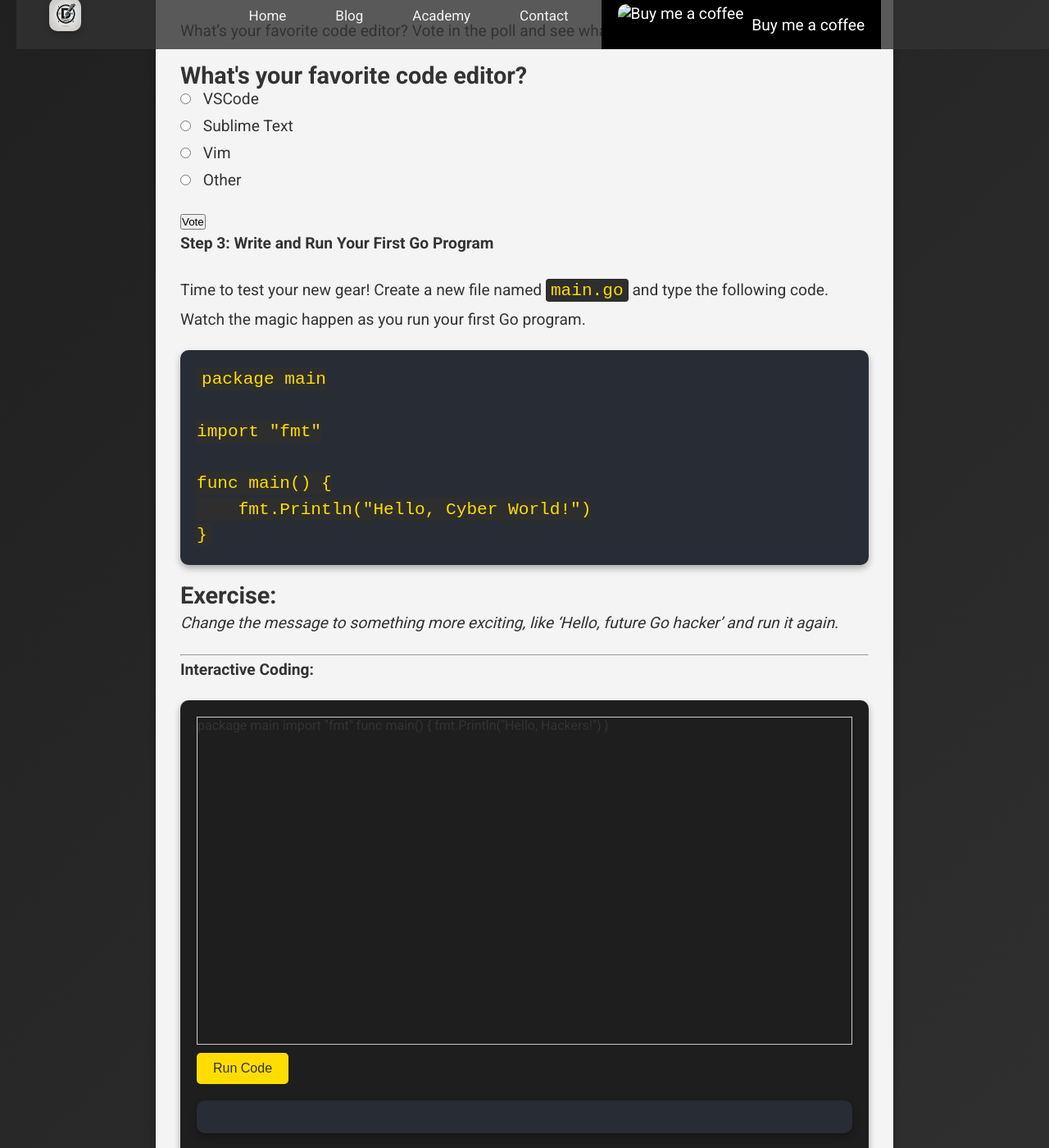
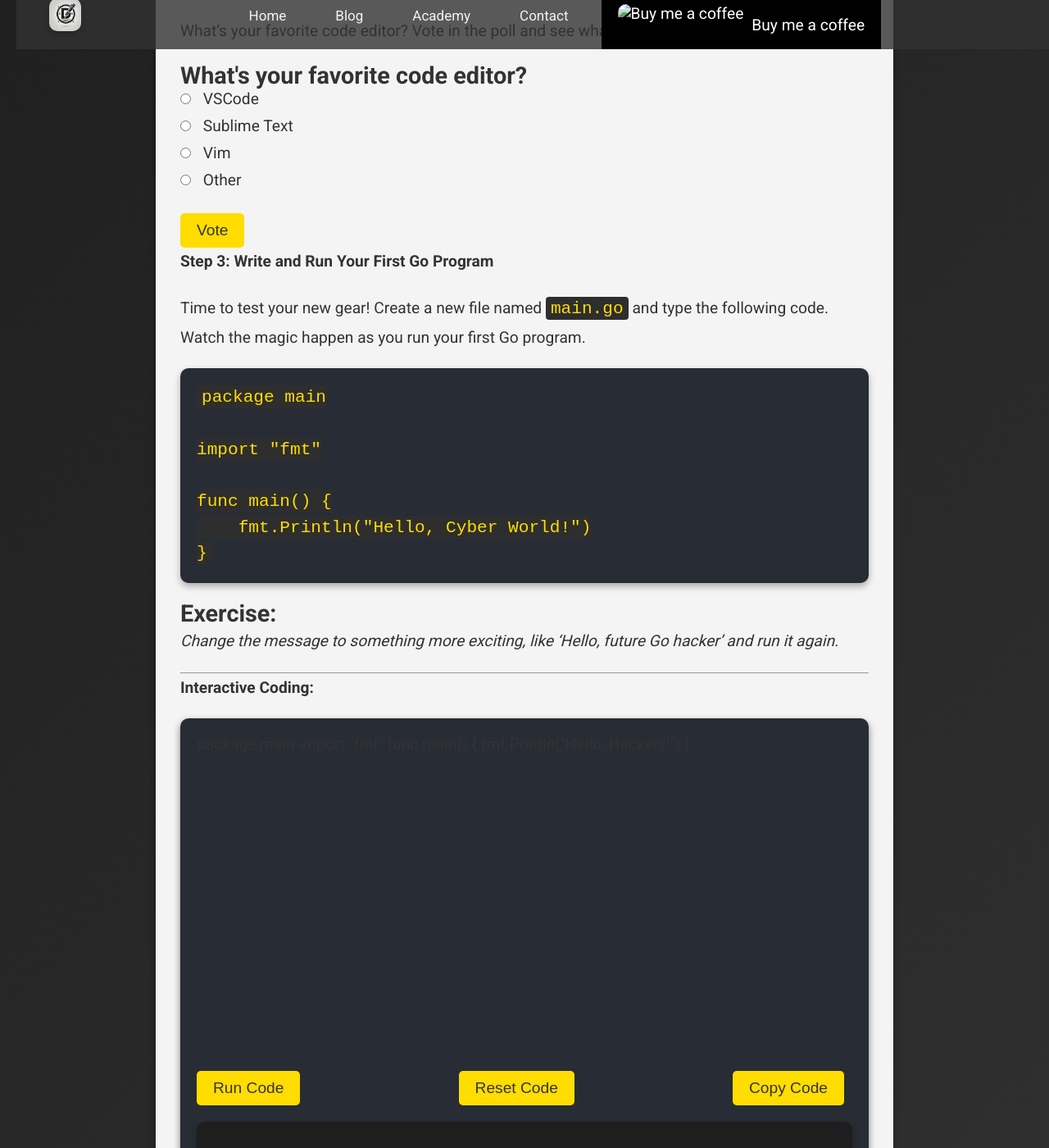
Before and after one commit to Dyst0rti0n/Dyst0rti0n.github.io, a Jekyll site: the page built from academy/golang-learning/module1/lesson1.md, in a window 1280 px wide and 1400 px high, scrolled down 701 px. Shown: the whole window at 82% size. Built offline with Jekyll 4.4.1, drawn with Linux system fonts in a browser that asks for light colours.

Commit message:
Academy Module css and functionality improved

```diff
--- a/academy/golang-learning/module1/lesson1.md
+++ b/academy/golang-learning/module1/lesson1.md
@@ -41,7 +41,7 @@ What's your favorite code editor? Vote in the poll and see what other cyber dete
       <span>Other</span>
     </label>
     <br>
-    <input type="button" value="Vote" onclick="submitPoll()">
+    <input type="button" class="vote-button" value="Vote" onclick="submitPoll()">
   </form>
   <div id="poll-results" style="display:none;">
     <h4>Poll Results</h4>
@@ -122,7 +122,11 @@ fmt.Println("Hello, Hackers!")
 }
 
 </div>
-  <button id="run-code">Run Code</button>
+  <div class="editor-buttons">
+    <button id="run-code">Run Code</button>
+    <button id="reset-code">Reset Code</button>
+    <button id="copy-code">Copy Code</button>
+  </div>
   <pre id="output"></pre>
 </div>
 <script src="https://cdnjs.cloudflare.com/ajax/libs/ace/1.4.12/ace.js" integrity="sha512-DtT9g5pN5+yoK++vQO9+pyflly3j58sUlB7K7OdFyRklzTkQ8UNZsm8QxQvsGeVG41fDkM9X2iHkFgtJ7Fk1ew==" crossorigin="anonymous"></script>
@@ -131,9 +135,31 @@ fmt.Println("Hello, Hackers!")
   editor.setTheme("ace/theme/monokai");
   editor.session.setMode("ace/mode/golang");
 
+  const defaultCode = `package main
+
+import "fmt"
+
+func main() {
+    fmt.Println("Hello, Hackers!")
+}`;
+
+  editor.setValue(defaultCode);
+
   document.getElementById('run-code').addEventListener('click', function() {
     var userCode = editor.getValue();
     runCode(userCode);
+  });
+
+  document.getElementById('reset-code').addEventListener('click', function() {
+    editor.setValue(defaultCode);
+  });
+
+  document.getElementById('copy-code').addEventListener('click', function() {
+    navigator.clipboard.writeText(editor.getValue()).then(function() {
+      alert('Code copied to clipboard');
+    }, function() {
+      alert('Failed to copy code');
+    });
   });
 
   function runCode(code) {
--- a/assets/css/academy.css
+++ b/assets/css/academy.css
@@ -52,40 +52,63 @@ body {
   margin-right: 10px;
 }
 
-/* Interactive Coding Styles */
+.vote-button {
+  padding: 10px 20px;
+  background-color: #ffdd00;
+  border: none;
+  border-radius: 5px;
+  color: #333;
+  cursor: pointer;
+  font-size: 1.2em;
+}
+
+.vote-button:hover {
+  background-color: #e6c700;
+}
+
+/* Code Editor Styles */
 #editor-container {
-  background: #1e1e1e;
+  margin-top: 20px;
+  background: #282c34;
   border-radius: 10px;
+  box-shadow: 0 4px 8px rgba(0, 0, 0, 0.5);
   padding: 20px;
-  box-shadow: 0 4px 8px rgba(0, 0, 0, 0.3);
-  margin-top: 20px;
-  text-align: left;
 }
 
 #editor {
   height: 400px;
-  border: 1px solid #ccc;
+  font-size: 1.2em;
+  border-radius: 10px;
   margin-bottom: 10px;
 }
 
-#run-code {
+.editor-buttons {
+  display: flex;
+  justify-content: space-between;
+}
+
+.editor-buttons button {
   padding: 10px 20px;
   background-color: #ffdd00;
   border: none;
   border-radius: 5px;
+  color: #333;
   cursor: pointer;
-  font-size: 1em;
-  color: #333;
+  font-size: 1.2em;
+  margin-right: 10px;
 }
 
-#output {
-  background: #282c34;
-  color: #e0e0e0;
+.editor-buttons button:hover {
+  background-color: #e6c700;
+}
+
+pre#output {
+  background: #1e1e1e;
+  color: #fff;
   padding: 20px;
   border-radius: 10px;
   overflow-x: auto;
   font-size: 1.2em;
-  box-shadow: 0 4px 8px rgba(0, 0, 0, 0.3);
   margin-top: 20px;
 }
 
@@ -263,4 +286,28 @@ code {
     min-width: 100px;
     max-width: 100px;
   }
+
+  .page-container {
+    padding: 15px;
+  }
+
+  .page-title {
+      font-size: 2em;
+  }
+
+  .page-description {
+      font-size: 1em;
+  }
+
+  #editor {
+      height: 300px;
+  }
+
+  .editor-buttons button {
+      font-size: 1em;
+  }
+
+  pre#output {
+      font-size: 1em;
+  }
 }
```
